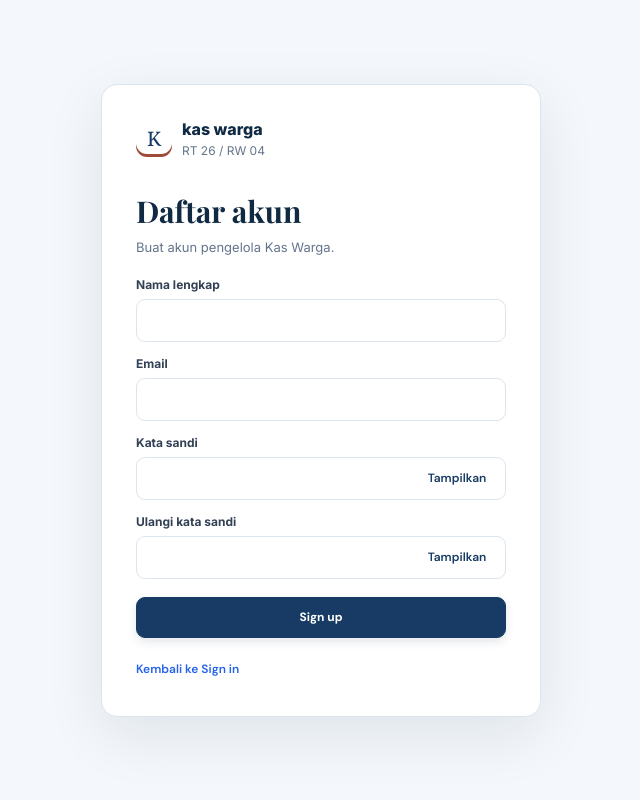
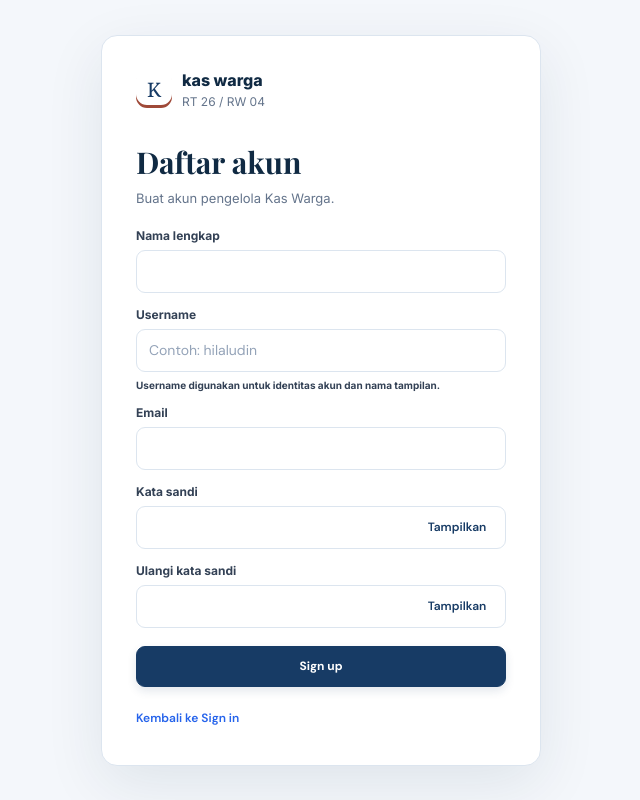
Before and after one commit to udinhilal/coba-kas-2, a React (Vite) app: page / in a window 1280 px wide. Both pictures are taken after a click on the button "Sign up". Shown: the whole page, without its empty margins (319-959 px from the left). Built offline with nearby package versions, Linux system fonts and the light colour scheme; no server answers.

Commit message:
Update AuthGate.jsx

```diff
--- a/src/AuthGate.jsx
+++ b/src/AuthGate.jsx
@@ -7,6 +7,7 @@ export default function AuthGate({ children }) {
   const [ready, setReady] = useState(false);
   const [mode, setMode] = useState("signin");
   const [fullName, setFullName] = useState("");
+  const [username, setUsername] = useState("");
   const [email, setEmail] = useState("");
   const [password, setPassword] = useState("");
   const [confirmPassword, setConfirmPassword] = useState("");
@@ -103,7 +104,10 @@ export default function AuthGate({ children }) {
           email: email.trim(),
           password,
           options: {
-            data: { full_name: fullName.trim() },
+  data: {
+    full_name: fullName.trim(),
+    username: username.trim().toLowerCase(),
+  },
   emailRedirectTo: window.location.origin,
 },
         });
@@ -222,6 +226,7 @@ export default function AuthGate({ children }) {
         <form className="auth-form" onSubmit={submit}>
 
           {mode === "signup" && (
+  <>
     <label>
       Nama lengkap
       <input
@@ -231,8 +236,29 @@ export default function AuthGate({ children }) {
         required
       />
     </label>
+
+    <label>
+      Username
+      <input
+        type="text"
+        autoComplete="username"
+        placeholder="Contoh: hilaludin"
+        value={username}
+        onChange={(e) =>
+          setUsername(
+            e.target.value.toLowerCase().replace(/\s/g, "")
+          )
+        }
+        minLength={3}
+        maxLength={30}
+        pattern="[a-z0-9._-]+"
+        title="Gunakan huruf kecil, angka, titik, garis bawah, atau tanda hubung."
+        required
+      />
+      <small>Username digunakan untuk identitas akun dan nama tampilan.</small>
+    </label>
+  </>
 )}
-
           {mode !== "update" && (
             <label>
               Email
```
Lines whose indentation alone changed are shown as unchanged.
